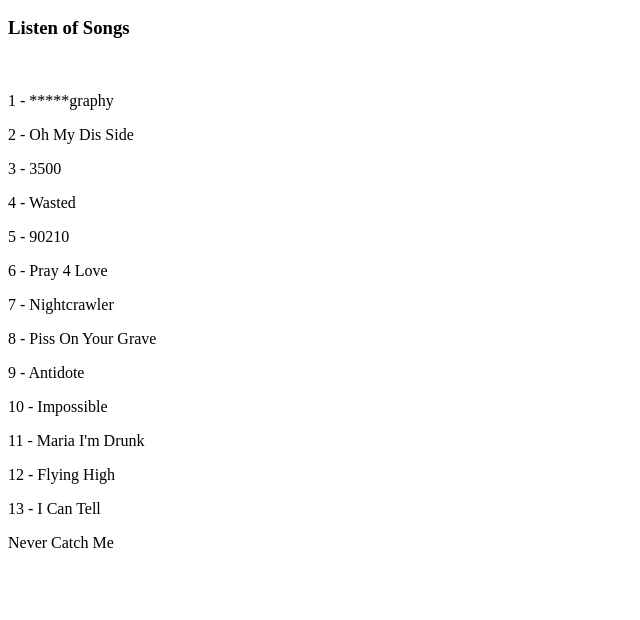
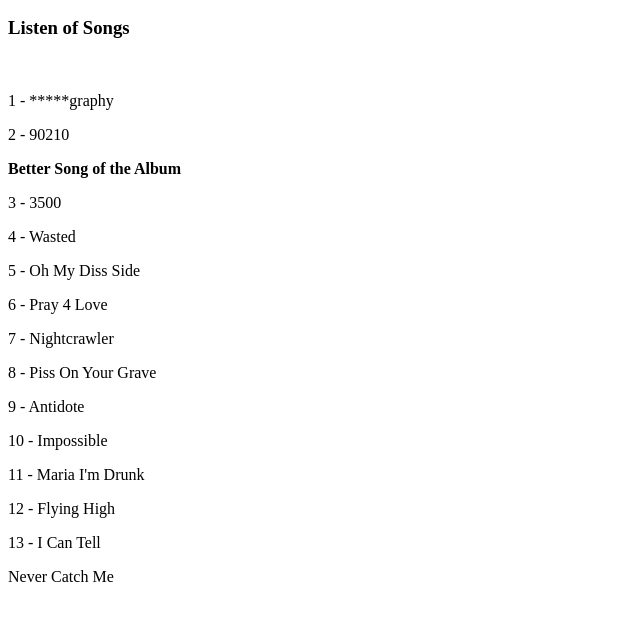
Before and after one commit to AntonyKKK/Prova-Antony, a plain HTML site: page index.html in a window 1280 px wide. Shown: the part 110-730 px from the top of the page, without its empty margins (0-640 px from the left). Drawn offline with Linux system fonts and the light colour scheme.

Commit message:
index.html

```diff
--- a/index.html
+++ b/index.html
@@ -9,12 +9,12 @@
  <h1>Travis Scott</h1>
  <h2>Album - Rodeo</h2>
  <h3>Listen of Songs</h3>
- <IMG scr="Rodeo.png">
+ <IMG scr="Antony's.png">
 <P>1 - *****graphy</P>
-<P>2 - Oh My Dis Side</P>
+<P>2 - 90210</P> <strong>Better Song of the Album</strong>
 <P>3 - 3500</P>
 <P>4 - Wasted</P>
-<P>5 - 90210</P>
+<P>5 - Oh My Diss Side</P>
 <P>6 - Pray 4 Love</P>
 <P>7 - Nightcrawler</P>
 <P>8 - Piss On Your Grave</P>
```
